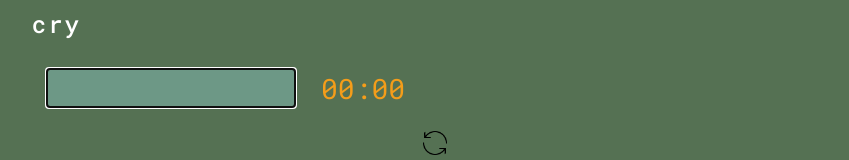
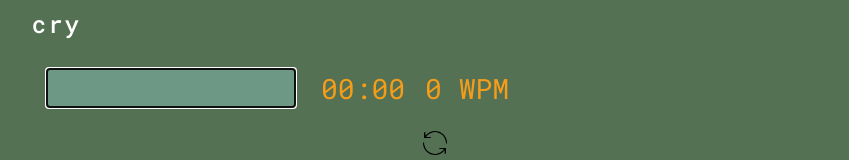
Before and after one commit to serkanisyapan/react-type, a React (Vite) app: page / in a window 1280 px wide. Shown: the part 420-580 px from the top of the page, without its empty margins (205-1054 px from the left). Built offline with nearby package versions, Linux system fonts and the light colour scheme.

Commit message:
adds WPM counter while typing

```diff
--- a/src/App.css
+++ b/src/App.css
@@ -97,7 +97,7 @@
   background-color: rgba(0, 0, 0, 0.597);
   color: white;
   position: absolute;
-  left: 600px;
+  left: 635px;
   top: 500px;
 }
 
--- a/src/App.jsx
+++ b/src/App.jsx
@@ -2,6 +2,7 @@ import { useState, useEffect, useRef } from "react";
 import { allWords } from "./words.js";
 import { pickRandom30Words } from "./utils/pickRandom30Words.js";
 import { checkWordColor } from "./utils/checkWordColor.js";
+import { calculateWPM } from "./utils/calculateWPM.js";
 import { Word } from "./components/Word.jsx";
 import { Timer } from "./components/Timer.jsx";
 import { CountTable } from "./components/CountTable.jsx";
@@ -47,7 +48,7 @@ export const App = () => {
       checkIsWordCorrect(userInput, words, wordCount);
     }
     if (event.key === "Backspace") {
-      return;
+      setKeyStrokes(keyStrokes - 1);
     } else {
       setKeyStrokes(keyStrokes + 1);
     }
@@ -73,6 +74,7 @@ export const App = () => {
     setUserInput("");
     setIsGameOver(false);
     setResetTimer(true);
+    setKeyStrokes(0);
     setWords(pickRandom30Words(allWords));
     focusRef.current.focus();
   };
@@ -117,6 +119,8 @@ export const App = () => {
           timerClass="timer"
           isGameStarted={isGameStarted}
           timerReset={resetTimer}
+          calculateWPM={calculateWPM}
+          keyStrokes={keyStrokes}
         />
       </div>
       <button
@@ -127,7 +131,7 @@ export const App = () => {
       >
         <img src={refreshImage} alt="new turn button" />
       </button>
-      {showRestartTurn && <div className="restart-text">Restart Turn</div>}
+      {showRestartTurn && <div className="restart-text">New Run</div>}
     </div>
   );
 };
--- a/src/components/Timer.jsx
+++ b/src/components/Timer.jsx
@@ -1,6 +1,12 @@
 import { useState, useRef, useEffect } from "react";
 
-export const Timer = ({ isGameStarted, timerReset, timerClass }) => {
+export const Timer = ({
+  isGameStarted,
+  timerReset,
+  timerClass,
+  calculateWPM,
+  keyStrokes,
+}) => {
   const [minutes, setMinutes] = useState(0);
   const [seconds, setSeconds] = useState(0);
   const timerInterval = useRef(null);
@@ -23,6 +29,14 @@ export const Timer = ({ isGameStarted, timerReset, timerClass }) => {
     clearInterval(timerInterval.current);
   };
 
+  const WPM = () => {
+    if (seconds === 0) {
+      return calculateWPM(keyStrokes, 1);
+    } else {
+      return calculateWPM(keyStrokes, seconds);
+    }
+  };
+
   useEffect(() => {
     if (isGameStarted) {
       newTimer();
@@ -39,6 +53,7 @@ export const Timer = ({ isGameStarted, timerReset, timerClass }) => {
         {isBiggerThanNine}
         {seconds}
       </span>
+      <span style={{ marginLeft: "20px" }}>{WPM()} WPM</span>
     </p>
   );
 };
--- /dev/null
+++ b/src/utils/calculateWPM.js
@@ -0,0 +1,4 @@
+export const calculateWPM = (keyStrokes, time) => {
+  const WPM = Math.floor((keyStrokes / 5) * (60 / time));
+  return WPM;
+};
```
